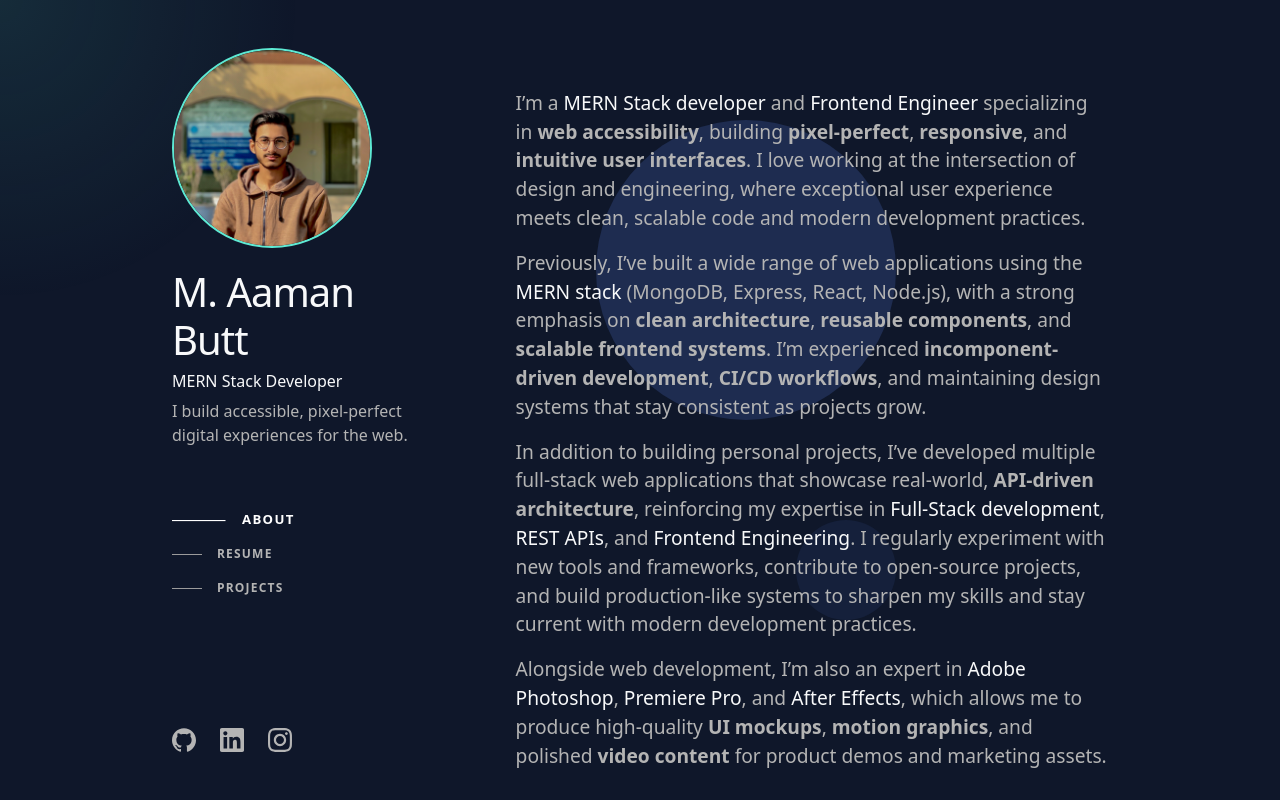
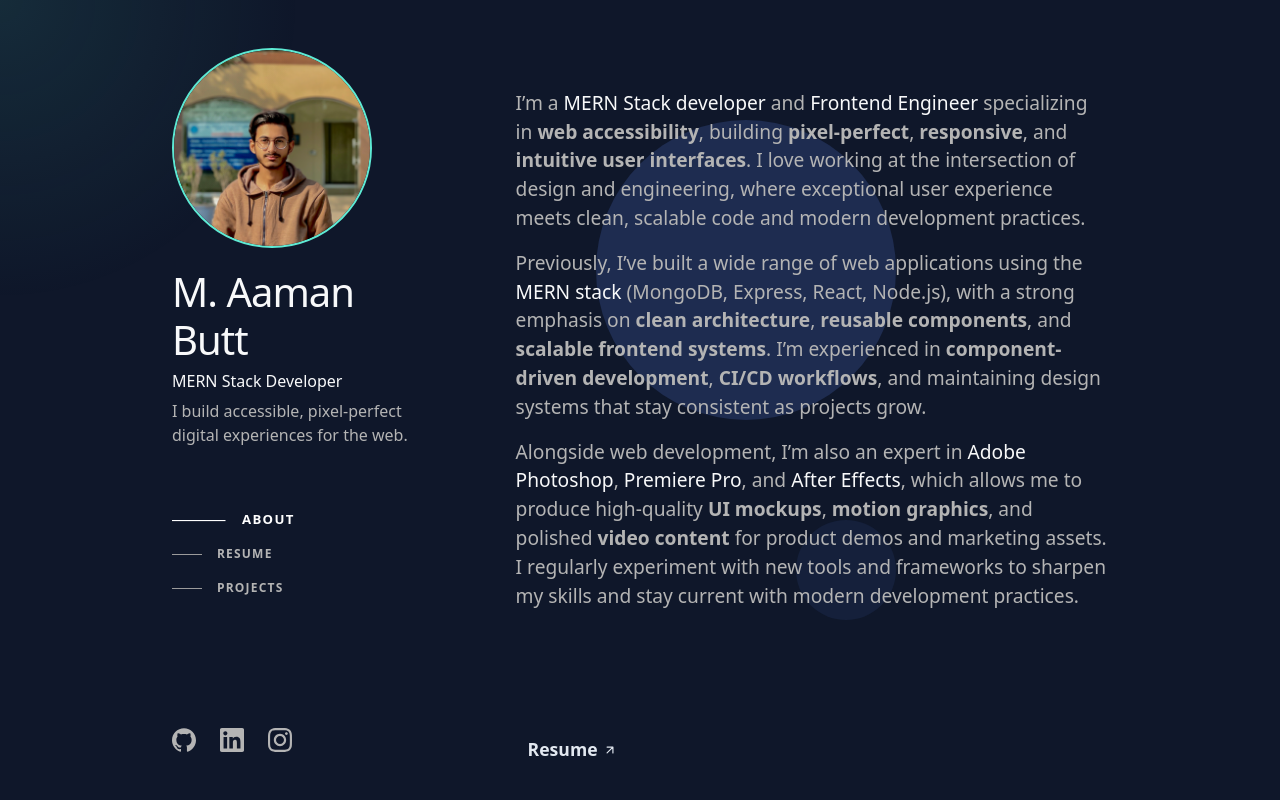
Before and after one commit to muhammadaamanbutt-commits/Portfolio, a React (Vite) app: page / in a window 1280 px wide. Shown: the top 800 px of the page. Built offline with nearby package versions, Linux system fonts and the light colour scheme.

Commit message:
fix: correct text formatting and remove redundant paragraph in AboutSection

```diff
--- a/src/components/AboutSection.jsx
+++ b/src/components/AboutSection.jsx
@@ -18,22 +18,9 @@
                 stack</span> (MongoDB,
             Express,
             React, Node.js), with a strong emphasis on <b>clean architecture</b>, <b>reusable
-                components</b>, and <b>scalable frontend systems</b>. I’m experienced <b>incomponent-driven development</b>, <b>CI/CD workflows</b>, and maintaining design
+                components</b>, and <b>scalable frontend systems</b>. I’m experienced in <b>component-driven development</b>, <b>CI/CD workflows</b>, and maintaining design
             systems that stay
             consistent as projects grow.
-        </p>
-        <p data-aos="fade-left" data-aos-duration="800">
-            In addition to building personal projects, I’ve developed multiple full-stack web applications
-            that
-            showcase real-world, <b>API-driven architecture</b>, reinforcing my expertise in <span
-                class="text-light">Full-Stack
-                development</span>, <span class="text-light">REST
-                    APIs</span>, and <span class="text-light">Frontend Engineering</span>. I regularly experiment with new tools and
-            frameworks, contribute to
-            open-source projects,
-            and
-            build production-like systems to sharpen my skills and stay current with modern development
-            practices.
         </p>
         <p data-aos="fade-left" data-aos-duration="800">
             Alongside web development, I’m also an expert in <span class="text-light">Adobe
@@ -42,7 +29,9 @@
             which allows me to
             produce high-quality <b>UI mockups</b>, <b>motion graphics</b>, and polished <b>video
                 content</b> for product demos
-            and marketing assets.
+            and marketing assets. I regularly experiment with new tools and
+            frameworks to sharpen my skills and stay current with modern development
+            practices.
         </p>
     </section>
 );
```
